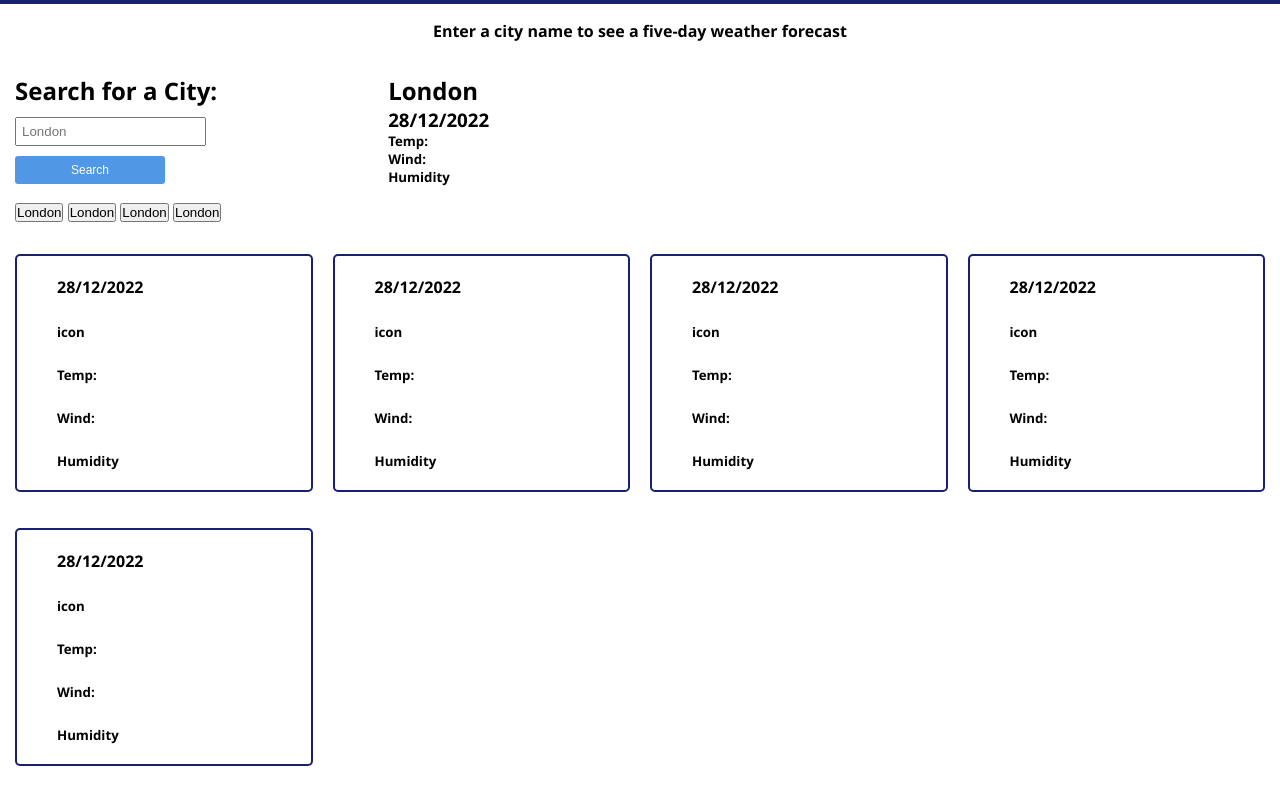
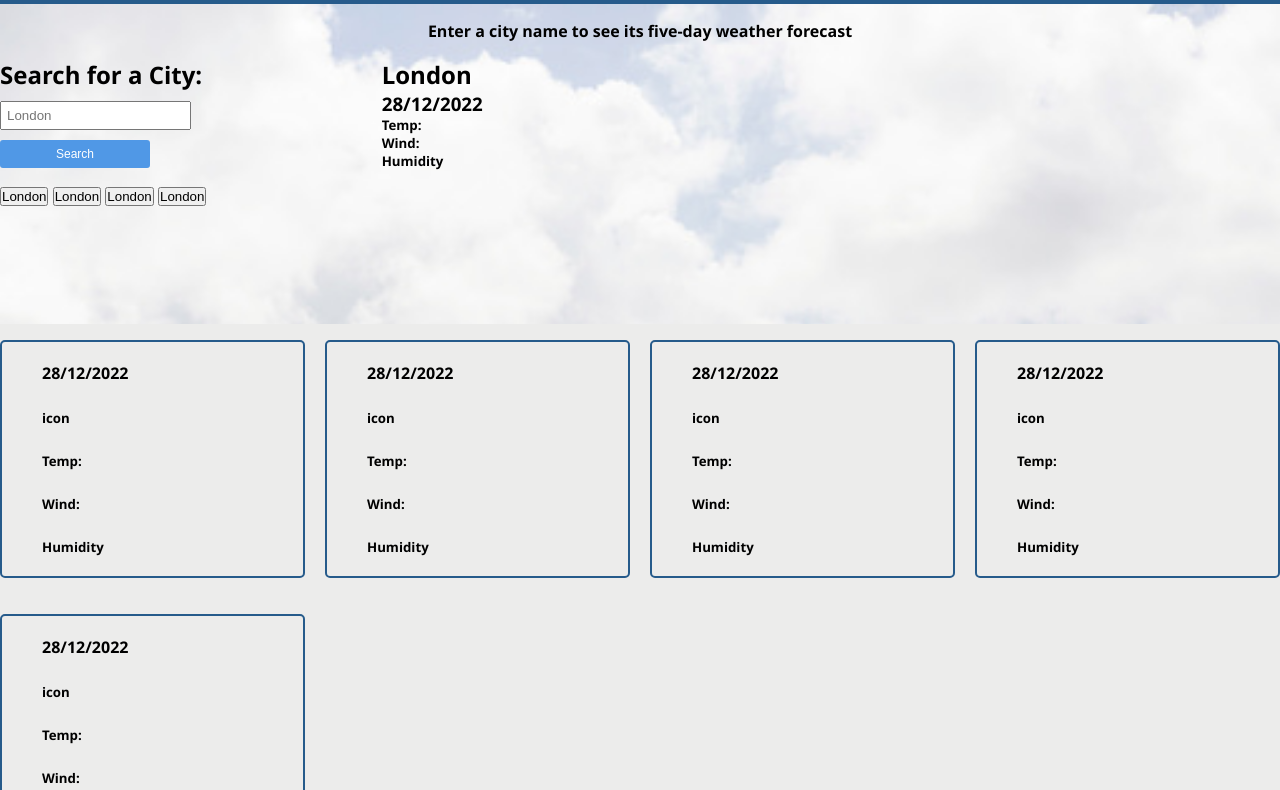
Before and after one commit to ayahxsheikh/weather-app, a plain HTML site: page index.html in a window 1280 px wide. Shown: the part 79-869 px from the top of the page. Drawn offline with nearby package versions, Linux system fonts and the light colour scheme.

Commit message:
root colours, hero-img

```diff
--- a/assets/css/style.css
+++ b/assets/css/style.css
@@ -1,5 +1,8 @@
 :root {
-    --primary: #192070;
+    --primary: #265B8B;
+    --pewter: #ECECEB;
+    --turqouise: #84C7F2;
+    --violet: #7391C8;
     --margin-top: 1rem;
 }
 
@@ -45,15 +48,23 @@ body {
 }
 
 main.main {
-    margin-left: 15px;
-    margin-right: 15px;
-    height: 130vh;
+    /* margin-left: 15px;
+    margin-right: 15px; */
+    background-color: #ECECEB;
+    height: 180vh;
     /* height 100vh on main pushes footer to bottom of page */
 }
 
+.hero {
+    background-image: url(../images/white-clouds.png);
+    background-size: cover;
+    background-repeat: no-repeat;
+    height: 20rem;
+
+}
+
 h4.message {
-    text-align: center;
-    margin: var(--margin-top)
+    padding-top: 1rem;
 }
 
 .top {
@@ -93,6 +104,9 @@ input.city-search {
     margin: var(--margin-top)
 }
 
+button {
+    cursor: pointer;
+}
 
 .display-weather {
     display:grid;
--- a/index.html
+++ b/index.html
@@ -18,9 +18,10 @@
 
   <!-- max-width for ultra wide resolutions -->
   <main class ="main" >
-    <h4 class="message"> Enter a city name to see a five-day weather forecast</h4>
+    <section class="hero">
+      <h4 class="message row justify-center align-center"> Enter a city name to see its five-day weather forecast</h4>
 
-    <section class="top">
+      <div class="top">
         <aside class="search-form column">
           <h2 class="aside-h2"> Search for a City:</h2>
           <div id="input-area" class="input-form">
@@ -42,6 +43,8 @@
           <h5 class="temp">Temp:</h5>
           <h5 class="wind">Wind:</h5>
           <h5 class="humidity">Humidity</h5>
+        </div>
+
       </div>
     </section>
 
```
Also changed, not shown: assets/images/10-server-side-apis-challenge-demo.png (renamed from assets/10-server-side-apis-challenge-demo.png), assets/images/white-clouds.png (added), 1 other file. Lines whose indentation alone changed are shown as unchanged.
